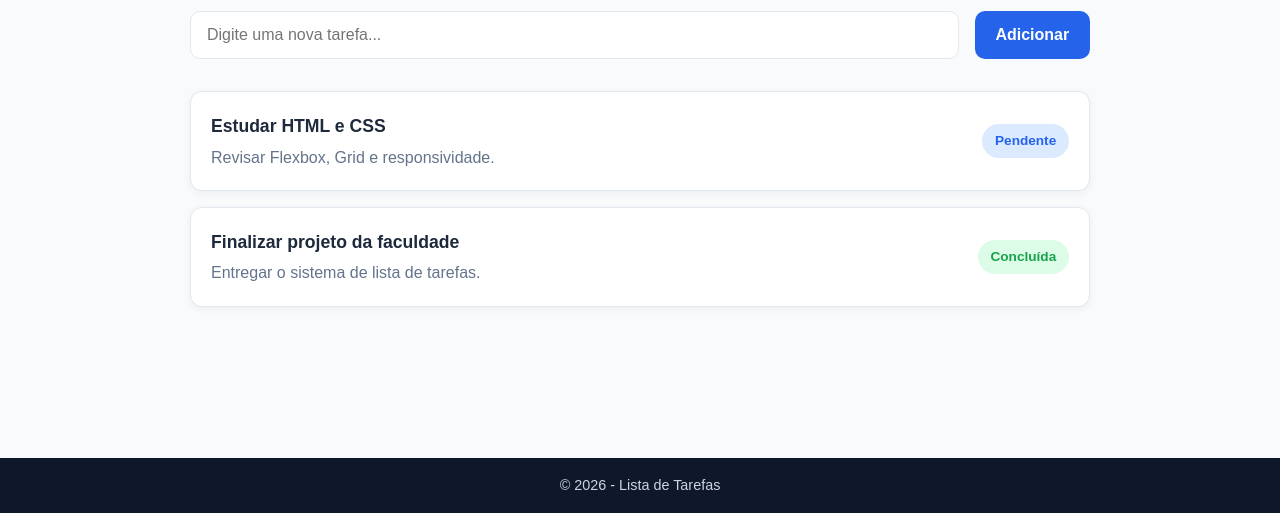
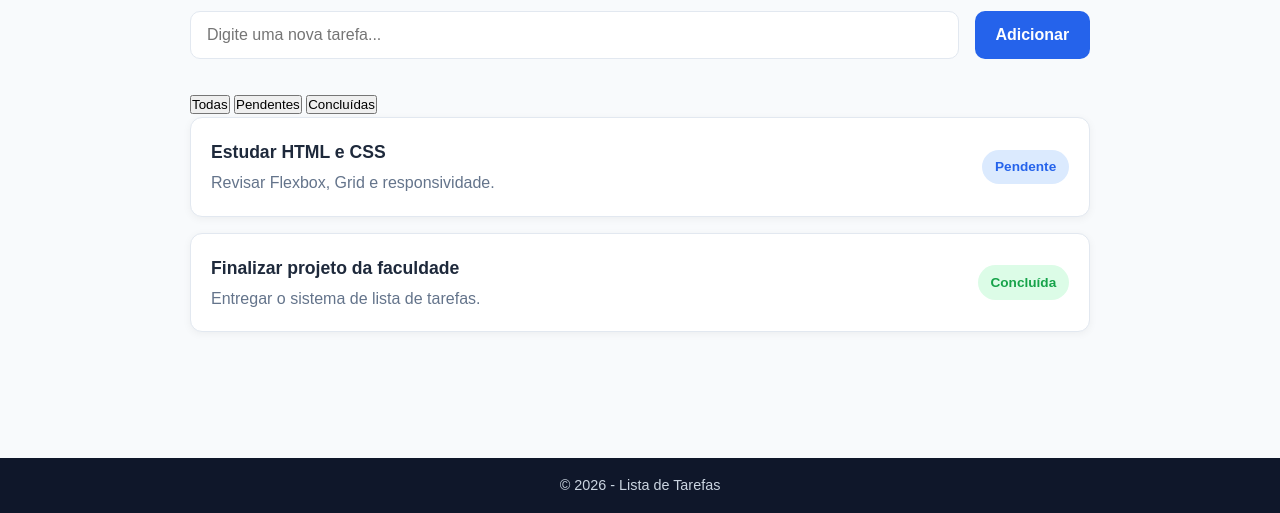
Before and after one commit to Onoffy/gitflow-pratica-1, a plain HTML site: page index.html in a window 1280 px wide. Shown: the part 287-800 px from the top of the page. Drawn offline with Linux system fonts and the light colour scheme.

Commit message:
feat: filtragem de tarefas

```diff
--- a/index.html
+++ b/index.html
@@ -35,6 +35,23 @@
     Adicionar
   </button>
 </form>
+        <!-- Filtro de tarefas -->
+        <div class="filter-container">
+
+          <button class="filter-button active">
+            Todas
+          </button>
+
+          <button class="filter-button">
+            Pendentes
+          </button>
+
+          <button class="filter-button">
+            Concluídas
+          </button>
+
+        </div>
+
 
         <div class="task-list">
 
```
